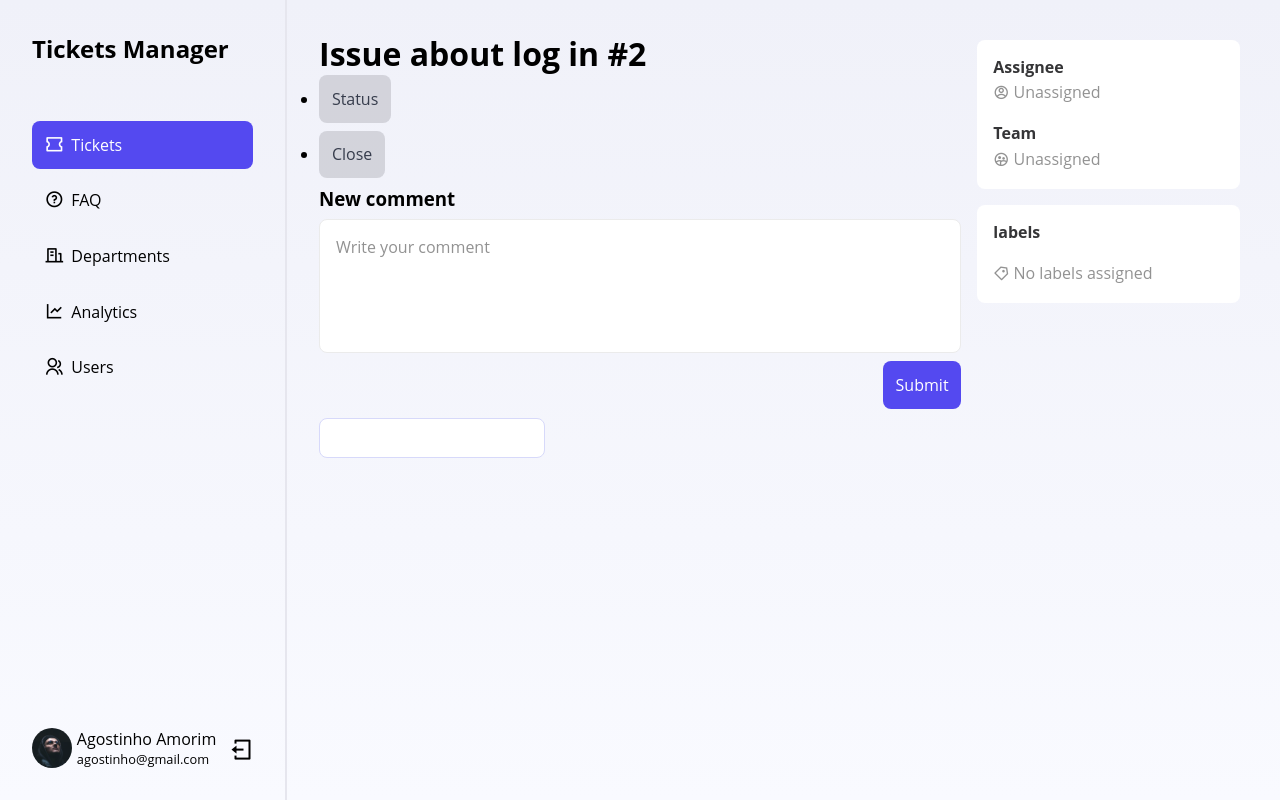
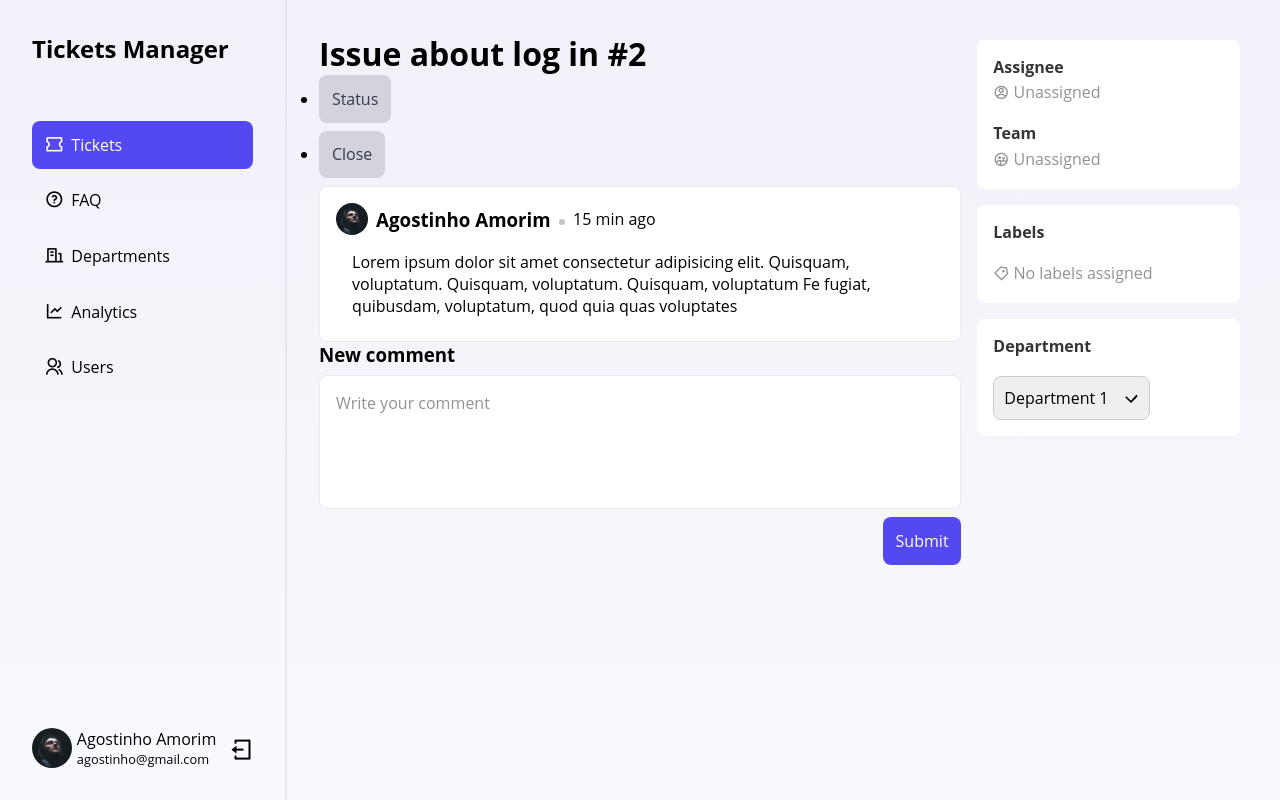
Before and after one commit to thePeras/LTW_Tickets, a PHP site: page /ticket?id=1 in a window 1280 px wide. Run offline with PHP 8.4, Linux system fonts and the light colour scheme; style sheets or scripts are compiled from the project's sources; some web fonts are replaced.

Commit message:
Created comment design

```diff
--- a/css/ticket.css
+++ b/css/ticket.css
@@ -40,4 +40,72 @@
 .comment-box button {
   margin-left: auto;
   margin-right: 0;
+}
+
+.ticket-description {
+  padding: 1rem;
+  background-color: white;
+  border-radius: 0.5rem;
+  box-shadow: 0 1px 0.2rem 5px 5px rgba(0, 0, 0, 0.2);
+  border: 1px solid #ebebeb;
+}
+
+.user-comment {
+  padding: 1rem;
+  background-color: white;
+  border-radius: 0.5rem;
+  box-shadow: 0 1px 0.2rem 5px 5px rgba(0, 0, 0, 0.2);
+  border: 1px solid #ebebeb;
+}
+.user-comment .user {
+  display: flex;
+  flex-direction: row;
+  gap: 0.5rem;
+  align-items: center;
+}
+.user-comment .user .avatar {
+  width: 2rem;
+  height: 2rem;
+  border-radius: 50%;
+  background-color: #ebebeb;
+}
+.user-comment .user p::before {
+  content: "";
+  display: inline-block;
+  width: 0.4rem;
+  height: 0.4rem;
+  border-radius: 50%;
+  background-color: #c4c4c4;
+  margin-right: 0.5rem;
+}
+.user-comment > p {
+  margin: 0.5rem 0;
+  margin-left: 1rem;
+  margin-top: 1rem;
+}
+
+.ticket-comment {
+  padding: 1rem;
+  background-color: white;
+  border-radius: 0.5rem;
+  box-shadow: 0 1px 0.2rem 5px 5px rgba(0, 0, 0, 0.2);
+  border: 1px solid #ebebeb;
+  display: flex;
+  flex-direction: column;
+  gap: 0.5rem;
+}
+.ticket-comment .comment-header {
+  display: flex;
+  flex-direction: row;
+  gap: 0.5rem;
+  align-items: center;
+}
+.ticket-comment .comment-header .comment-author {
+  font-weight: bold;
+}
+.ticket-comment .comment-header .comment-date {
+  color: #929292;
+}
+.ticket-comment .comment-body {
+  color: #353537;
 }/*# sourceMappingURL=ticket.css.map */
--- a/css/ticket.scss
+++ b/css/ticket.scss
@@ -41,8 +41,83 @@
     gap: 0.5rem;
 
     button {
-        // align on right
         margin-left: auto;
         margin-right: 0;
     }
 }
+
+.ticket-description {
+    padding: 1rem;
+    background-color: white;
+    border-radius: 0.5rem;
+    box-shadow: 0 1px 0.2rem 5px 5px rgba(0, 0, 0, 0.2);
+    border: 1px solid #ebebeb;
+}
+
+.user-comment {
+    padding: 1rem;
+    background-color: white;
+    border-radius: 0.5rem;
+    box-shadow: 0 1px 0.2rem 5px 5px rgba(0, 0, 0, 0.2);
+    border: 1px solid #ebebeb;
+
+    .user {
+        display: flex;
+        flex-direction: row;
+        gap: 0.5rem;
+        align-items: center;
+
+        .avatar {
+            width: 2rem;
+            height: 2rem;
+            border-radius: 50%;
+            background-color: #ebebeb;
+        }
+
+        p::before {
+            content: "";
+            display: inline-block;
+            width: 0.4rem;
+            height: 0.4rem;
+            border-radius: 50%;
+            background-color: #c4c4c4;
+            margin-right: 0.5rem;
+        }
+    }
+
+    >p {
+        margin: 0.5rem 0;
+        margin-left: 1rem;
+        margin-top: 1rem;
+    }
+}
+
+.ticket-comment {
+    padding: 1rem;
+    background-color: white;
+    border-radius: 0.5rem;
+    box-shadow: 0 1px 0.2rem 5px 5px rgba(0, 0, 0, 0.2);
+    border: 1px solid #ebebeb;
+    display: flex;
+    flex-direction: column;
+    gap: 0.5rem;
+
+    .comment-header {
+        display: flex;
+        flex-direction: row;
+        gap: 0.5rem;
+        align-items: center;
+
+        .comment-author {
+            font-weight: bold;
+        }
+
+        .comment-date {
+            color: #929292;
+        }
+    }
+
+    .comment-body {
+        color: #353537;
+    }
+}
--- a/pages/ticket.php
+++ b/pages/ticket.php
@@ -28,19 +28,24 @@
                 <li><button type = "button" class = "active"> Close </button></li>
             </ul>
 
-            <description>
+            <div class="user-comment">
+                <div class="user">
+                    <img class="avatar" src="assets/images/person.png" alt="user">
+                    <h3>Agostinho Amorim</h3>
+                    <p>15 min ago</p>
+                </div>
+                <p>
+                    Lorem ipsum dolor sit amet consectetur adipisicing elit.
+                    Quisquam, voluptatum. Quisquam, voluptatum. Quisquam, voluptatum
+                    Fe fugiat, quibusdam, voluptatum, quod quia quas voluptates
+                </p>
+            </div>
 
-
-            </description>
-
-            <!-- Create a comment box -->
             <div class="comment-box">
                 <h3>New comment</h3>
                 <textarea name="comment" id="comment" cols="30" rows="10" placeholder="Write your comment"></textarea>
                 <button type="button" class="primary">Submit</button>
             </div>
-
-            <input type="text">
         </div>
         <div class="action-panel">
             <div class="side-card">
@@ -61,7 +66,7 @@
                 </div>
             </div>
             <div class="side-card">
-                <h4 class="task-label">labels</h4>
+                <h4 class="task-label">Labels</h4>
                 <div>
                     <p>
                         <i class="ri-price-tag-3-line"></i>
@@ -69,6 +74,17 @@
                     </p>
                 </div>
             </div>
+            <div class="side-card">
+                <h4 class="task-label">Department</h4>
+                <div>
+                    <select name="departments">
+                        <option value="1">Department 1</option>
+                        <option value="2">Department 2</option>
+                        <option value="3">Department 3</option>
+                        <option value="3">Department 4</option>
+                    </select>
+                </div>
+            </div>
         </div>
     </main>
 </body>
```
